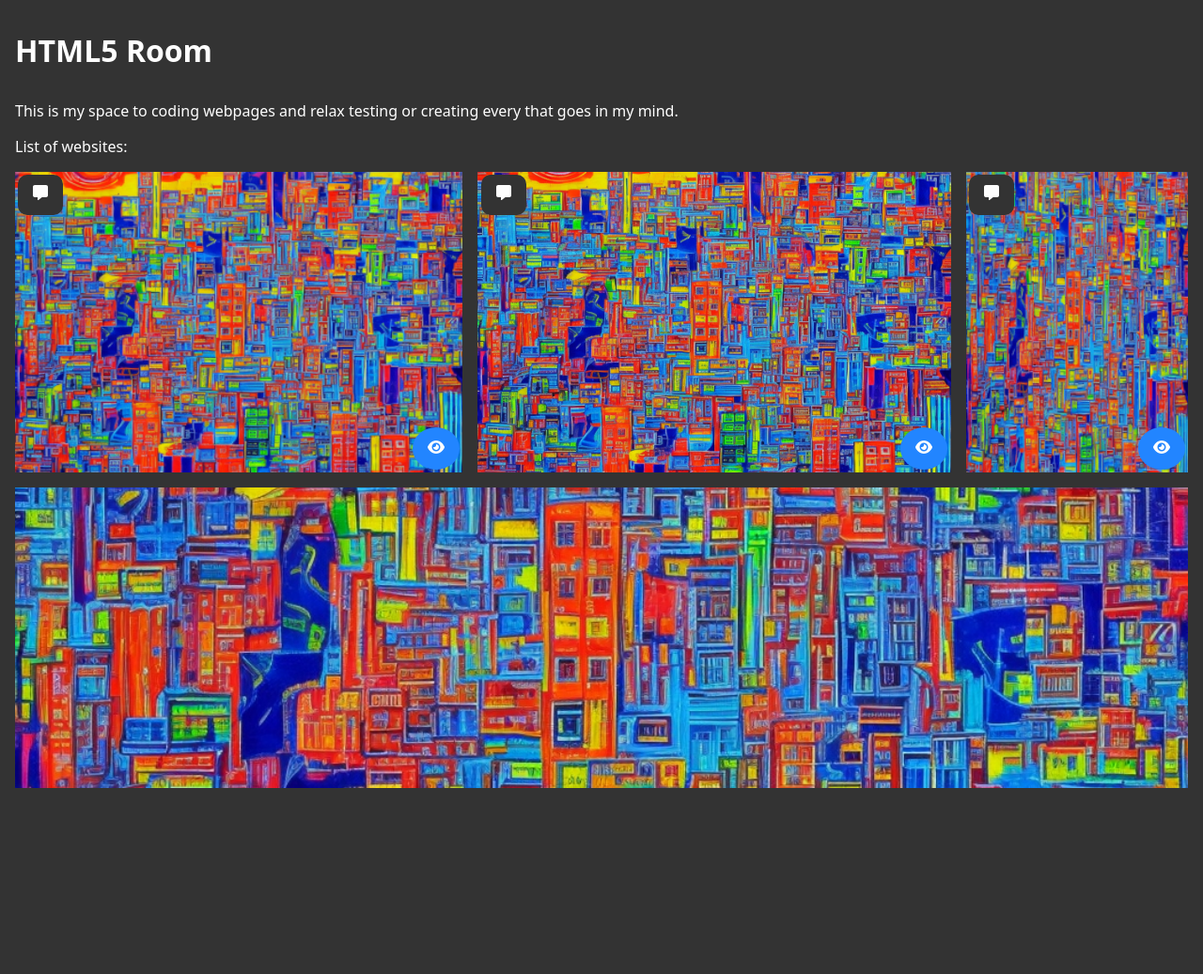
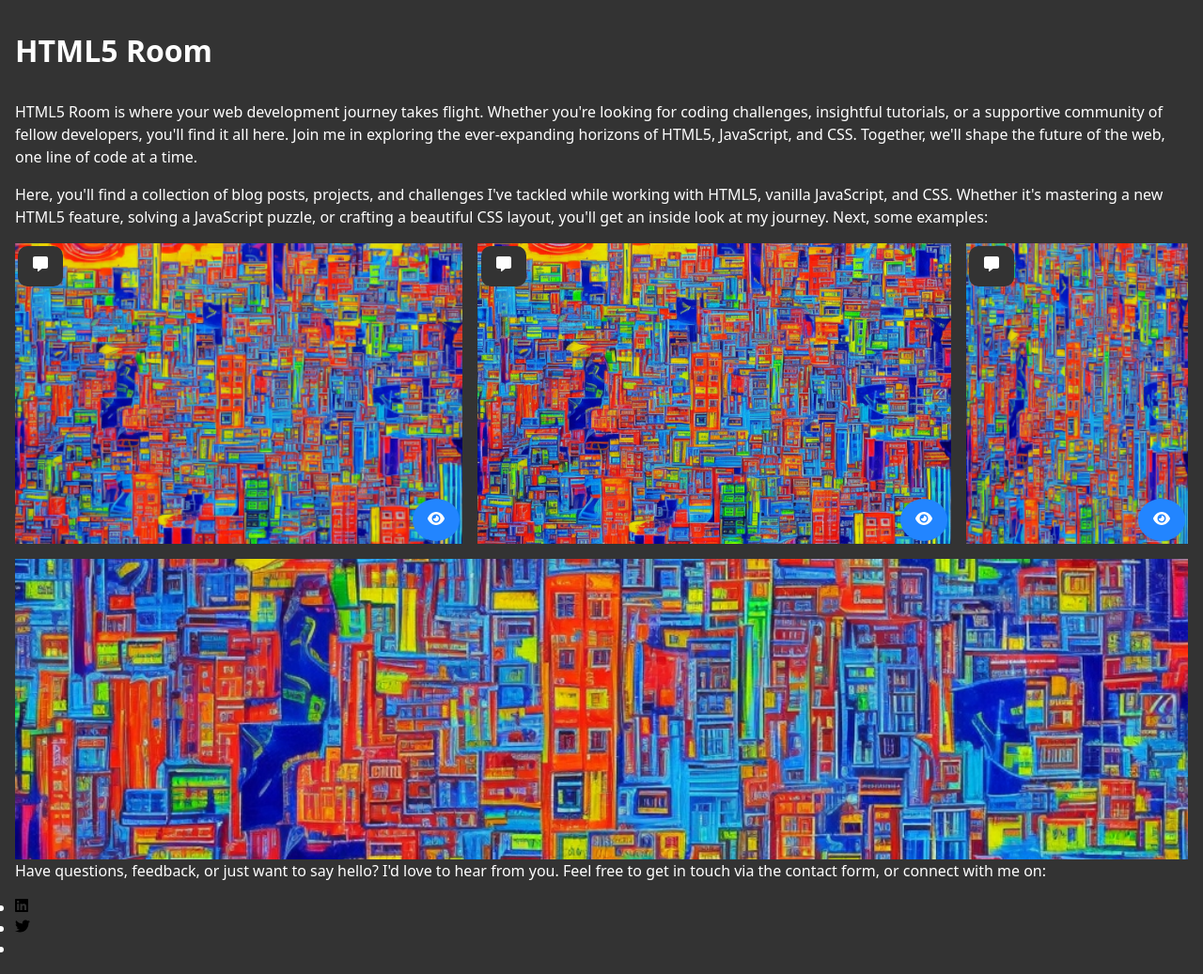
Before and after one commit to andresjpulido/html5-room, a website built with Vite: page index.html in a window 1280 px wide. Shown: the whole page at 94% size. Before the commit the page ends 855 px from the top, so only its background shows below. Built offline with nearby package versions, Linux system fonts and the light colour scheme.

Commit message:
changing static content

```diff
--- a/html5-room/style.css
+++ b/html5-room/style.css
@@ -30,6 +30,7 @@
 
 .p {
   margin-bottom: 1rem;
+  line-height: 1.5rem;
 }
 .article {
   margin: 1rem;
--- a/index.html
+++ b/index.html
@@ -21,10 +21,20 @@
       </header>
       <section class="section">
         <p class="p">
-          This is my space to coding webpages and relax testing or creating
-          every that goes in my mind.
+          HTML5 Room is where your web development journey takes flight. Whether
+          you're looking for coding challenges, insightful tutorials, or a
+          supportive community of fellow developers, you'll find it all here.
+          Join me in exploring the ever-expanding horizons of HTML5, JavaScript,
+          and CSS. Together, we'll shape the future of the web, one line of code
+          at a time.
         </p>
-        <p class="p">List of websites:</p>
+        <p class="p">
+          Here, you'll find a collection of blog posts, projects, and challenges
+          I've tackled while working with HTML5, vanilla JavaScript, and CSS.
+          Whether it's mastering a new HTML5 feature, solving a JavaScript
+          puzzle, or crafting a beautiful CSS layout, you'll get an inside look
+          at my journey. Next, some examples:
+        </p>
       </section>
       <section class="section">
         <ul class="ul-projects">
@@ -48,7 +58,12 @@
               </svg>
             </button>
 
-            <a href="cyber-city/index.html" class="li-link" target="_blank" alt="Visit" title="Visit"
+            <a
+              href="cyber-city/index.html"
+              class="li-link"
+              target="_blank"
+              alt="Visit"
+              title="Visit"
               ><svg
                 xmlns="http://www.w3.org/2000/svg"
                 height="1em"
@@ -80,7 +95,12 @@
               </svg>
             </button>
 
-            <a href="cyber-city/index.html" class="li-link" target="_blank" alt="Visit" title="Visit"
+            <a
+              href="cyber-city/index.html"
+              class="li-link"
+              target="_blank"
+              alt="Visit"
+              title="Visit"
               ><svg
                 xmlns="http://www.w3.org/2000/svg"
                 height="1em"
@@ -111,7 +131,12 @@
               </svg>
             </button>
 
-            <a href="cyber-city/index.html" class="li-link" target="_blank"  alt="Visit" title="Visit"
+            <a
+              href="cyber-city/index.html"
+              class="li-link"
+              target="_blank"
+              alt="Visit"
+              title="Visit"
               ><svg
                 xmlns="http://www.w3.org/2000/svg"
                 height="1em"
@@ -149,7 +174,40 @@
           </li>
         </ul>
       </section>
-      <footer class="footer"></footer>
+      <footer class="footer">
+        <p class="p">
+          Have questions, feedback, or just want to say hello? I'd love to hear
+          from you. Feel free to get in touch via the contact form, or connect
+          with me on:
+        </p>
+        <ul>
+          <li>
+            <svg
+              xmlns="http://www.w3.org/2000/svg"
+              height="1em"
+              viewBox="0 0 448 512"
+            >
+              <!--! Font Awesome Free 6.4.2 by @fontawesome - https://fontawesome.com License - https://fontawesome.com/license (Commercial License) Copyright 2023 Fonticons, Inc. -->
+              <path
+                d="M416 32H31.9C14.3 32 0 46.5 0 64.3v383.4C0 465.5 14.3 480 31.9 480H416c17.6 0 32-14.5 32-32.3V64.3c0-17.8-14.4-32.3-32-32.3zM135.4 416H69V202.2h66.5V416zm-33.2-243c-21.3 0-38.5-17.3-38.5-38.5S80.9 96 102.2 96c21.2 0 38.5 17.3 38.5 38.5 0 21.3-17.2 38.5-38.5 38.5zm282.1 243h-66.4V312c0-24.8-.5-56.7-34.5-56.7-34.6 0-39.9 27-39.9 54.9V416h-66.4V202.2h63.7v29.2h.9c8.9-16.8 30.6-34.5 62.9-34.5 67.2 0 79.7 44.3 79.7 101.9V416z"
+              />
+            </svg>
+          </li>
+          <li>
+            <svg
+              xmlns="http://www.w3.org/2000/svg"
+              height="1em"
+              viewBox="0 0 512 512"
+            >
+              <!--! Font Awesome Free 6.4.2 by @fontawesome - https://fontawesome.com License - https://fontawesome.com/license (Commercial License) Copyright 2023 Fonticons, Inc. -->
+              <path
+                d="M459.37 151.716c.325 4.548.325 9.097.325 13.645 0 138.72-105.583 298.558-298.558 298.558-59.452 0-114.68-17.219-161.137-47.106 8.447.974 16.568 1.299 25.34 1.299 49.055 0 94.213-16.568 130.274-44.832-46.132-.975-84.792-31.188-98.112-72.772 6.498.974 12.995 1.624 19.818 1.624 9.421 0 18.843-1.3 27.614-3.573-48.081-9.747-84.143-51.98-84.143-102.985v-1.299c13.969 7.797 30.214 12.67 47.431 13.319-28.264-18.843-46.781-51.005-46.781-87.391 0-19.492 5.197-37.36 14.294-52.954 51.655 63.675 129.3 105.258 216.365 109.807-1.624-7.797-2.599-15.918-2.599-24.04 0-57.828 46.782-104.934 104.934-104.934 30.213 0 57.502 12.67 76.67 33.137 23.715-4.548 46.456-13.32 66.599-25.34-7.798 24.366-24.366 44.833-46.132 57.827 21.117-2.273 41.584-8.122 60.426-16.243-14.292 20.791-32.161 39.308-52.628 54.253z"
+              />
+            </svg>
+          </li>
+          <li></li>
+        </ul>
+      </footer>
     </article>
   </body>
 </html>
```
Also changed, not shown: readme.md.
